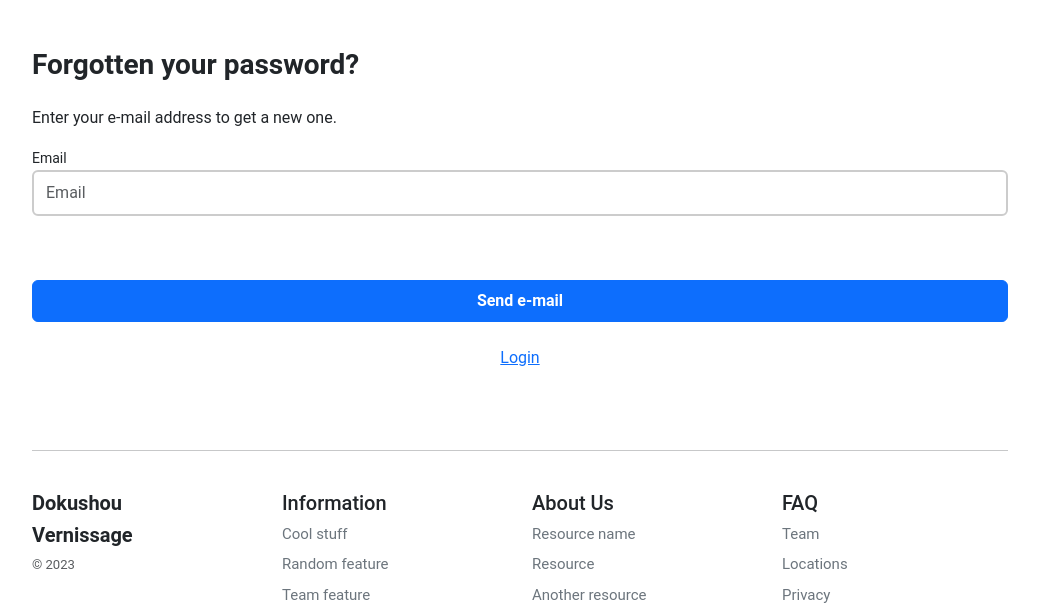
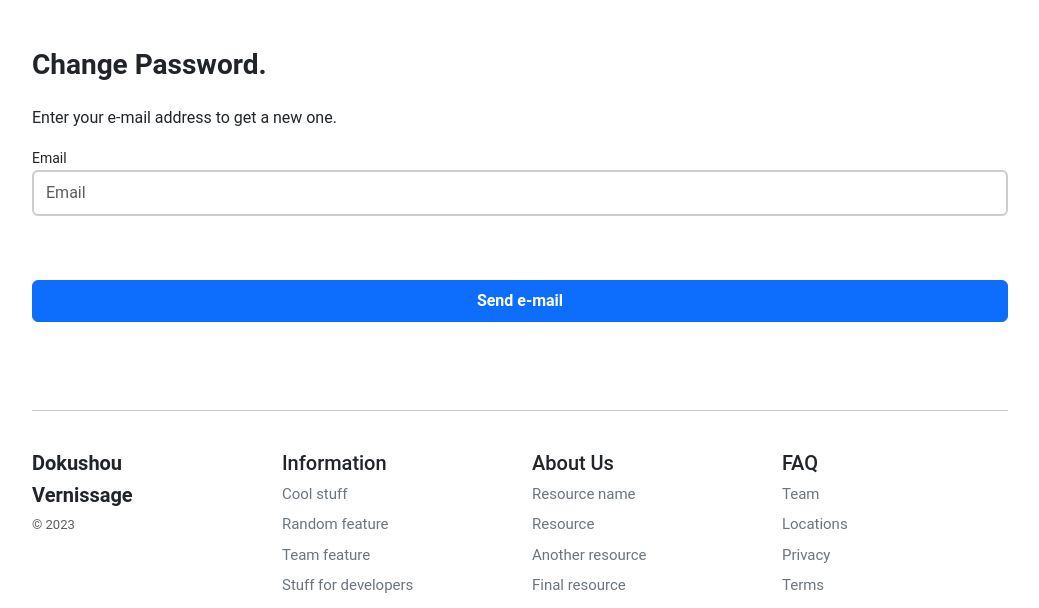
Before and after one commit to Veluthil/eCommerce-Store, a Django app: page /account/password_reset/ in a window 1280 px wide. Shown: the part 94-702 px from the top of the page, without its empty margins (120-1159 px from the left). Run offline with Django 4.2, Linux system fonts and the light colour scheme; data that the repository does not hold is empty.

Commit message:
Update password_reset_form.html

```diff
--- a/templates/account/password_reset/password_reset_form.html
+++ b/templates/account/password_reset/password_reset_form.html
@@ -4,16 +4,15 @@ Reset Your Password
 {% endblock %}
 {% block sub_content %}
 
-{% if request.user.is_authenticated %}
-<script>
-        window.location.href = '{% url "account:dashboard" %}';
-
-</script>
-{% endif %}
+<!--{% if request.user.is_authenticated %}-->
+<!--<script>-->
+<!--        window.location.href = '{% url "account:dashboard" %}';-->
+<!--</script>-->
+<!--{% endif %}-->
 
 <form class="account-form" method="post"
       action="{% url 'account:pwdreset' %}">
-    <h3 class="mb-4 fw-bold">Forgotten your password?</h3>
+    <h3 class="mb-4 fw-bold">Change Password.</h3>
     <p>Enter your e-mail address to get a new one.</p>
     {% if form.errors %}
     <div class="alert alert-primary" role="alert">
@@ -26,7 +25,6 @@ Reset Your Password
     <button class="btn btn-primary btn-block py-2 mb-4 mt-5 fw-bold w-100" type="submit"
             value="Send e-mail">Send e-mail
     </button>
-    <p class="text-center"><a href="{% url 'account:login' %}">Login</a></p>
 </form>
 
 {% endblock %}
```
